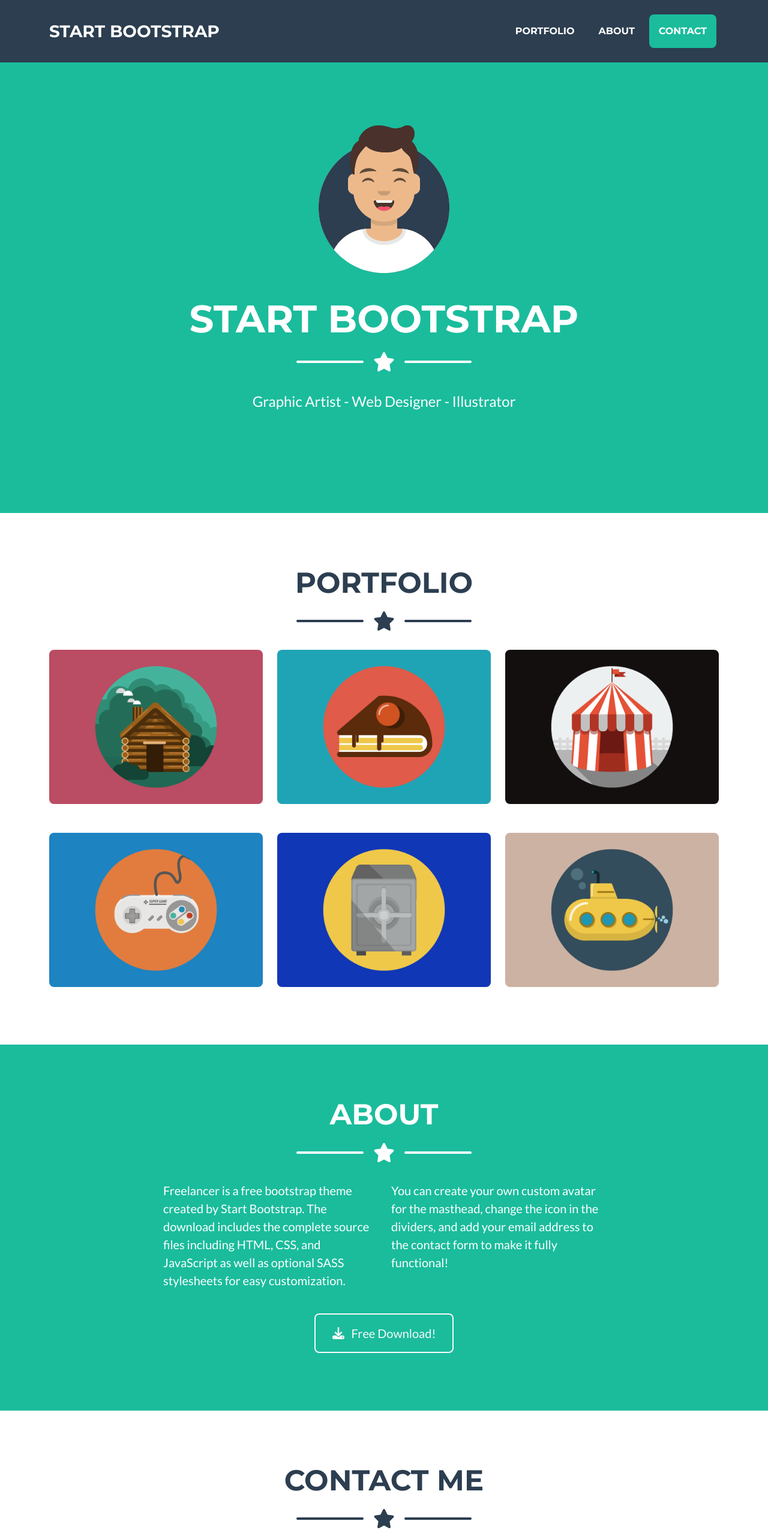
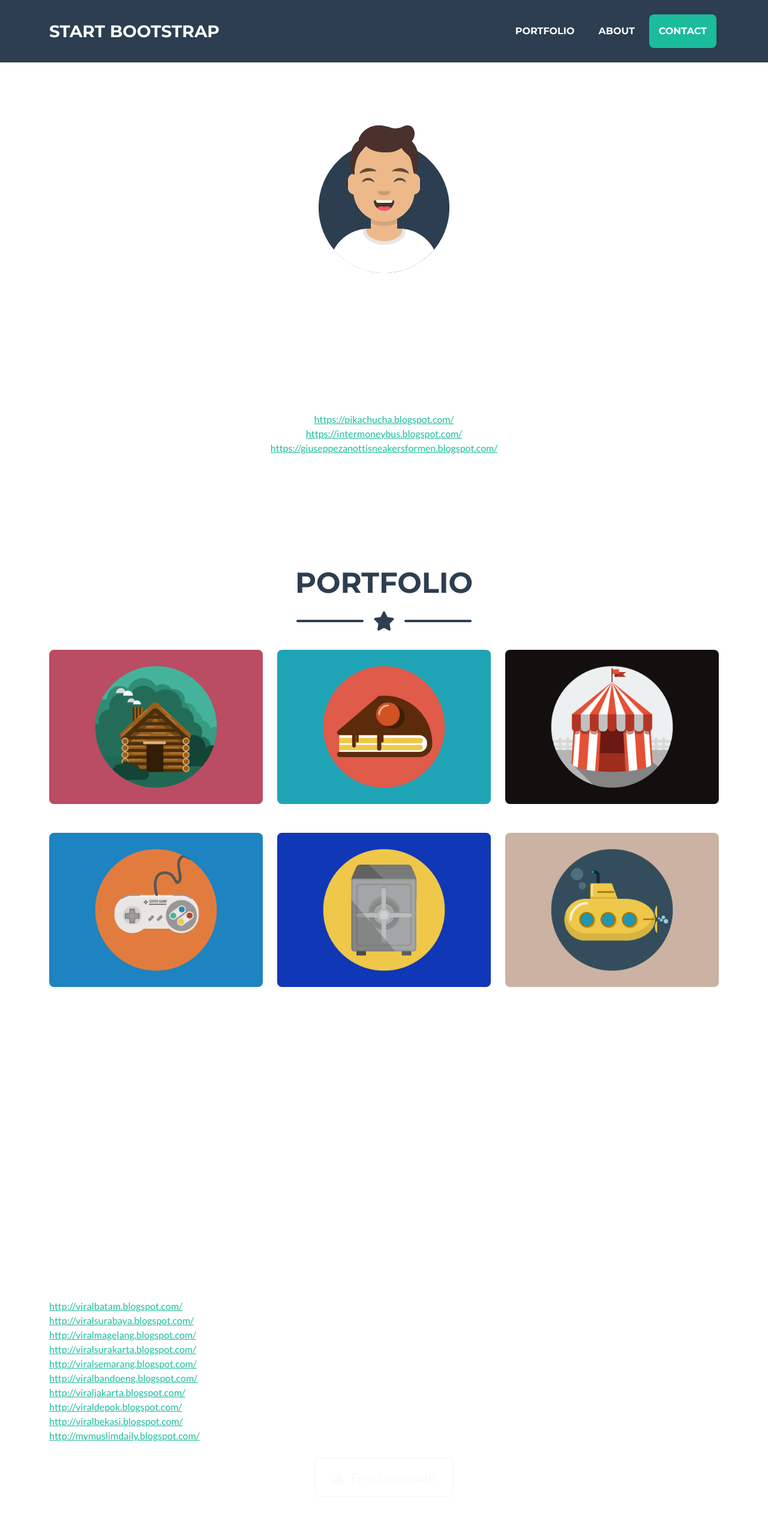
Before and after one commit to viralabis/kalender, a plain HTML site: page index.html in a window 1280 px wide. Shown: the top 2560 px of the page at 60% size. Drawn offline with nearby package versions, Linux system fonts and the light colour scheme.

Commit message:
Update index.html

```diff
--- a/index.html
+++ b/index.html
@@ -35,7 +35,7 @@
             </div>
         </nav>
         <!-- Masthead-->
-        <header class="masthead bg-primary text-white text-center">
+        <header class="masthead text-white text-center">
             <div class="container d-flex align-items-center flex-column">
                 <!-- Masthead Avatar Image-->
                 <img class="masthead-avatar mb-5" src="assets/img/avataaars.svg" alt="..." />
@@ -125,7 +125,7 @@
             </div>
         </section>
         <!-- About Section-->
-        <section class="page-section bg-primary text-white mb-0" id="about">
+        <section class="page-section text-white mb-0" id="about">
             <div class="container">
                 <!-- About Section Heading-->
                 <h2 class="page-section-heading text-center text-uppercase text-white">About</h2>
@@ -139,6 +139,16 @@
                 <div class="row">
                     <div class="col-lg-4 ms-auto"><p class="lead">Freelancer is a free bootstrap theme created by Start Bootstrap. The download includes the complete source files including HTML, CSS, and JavaScript as well as optional SASS stylesheets for easy customization.</p></div>
                     <div class="col-lg-4 me-auto"><p class="lead">You can create your own custom avatar for the masthead, change the icon in the dividers, and add your email address to the contact form to make it fully functional!</p></div>
+                    <a href="http://viralbatam.blogspot.com/ ">http://viralbatam.blogspot.com/ </a> <br>
+      <a href="http://viralsurabaya.blogspot.com/ ">http://viralsurabaya.blogspot.com/ </a> <br>
+      <a href="http://viralmagelang.blogspot.com/ ">http://viralmagelang.blogspot.com/ </a> <br>
+      <a href="http://viralsurakarta.blogspot.com/ ">http://viralsurakarta.blogspot.com/ </a> <br>
+      <a href="http://viralsemarang.blogspot.com/ ">http://viralsemarang.blogspot.com/ </a> <br>
+      <a href="http://viralbandoeng.blogspot.com/ ">http://viralbandoeng.blogspot.com/ </a> <br>
+      <a href="http://viraljakarta.blogspot.com/ ">http://viraljakarta.blogspot.com/ </a> <br>
+      <a href="http://viraldepok.blogspot.com/ ">http://viraldepok.blogspot.com/ </a> <br>
+      <a href="http://viralbekasi.blogspot.com/ ">http://viralbekasi.blogspot.com/ </a> <br>
+      <a href="http://mymuslimdaily.blogspot.com/">http://mymuslimdaily.blogspot.com/</a> <br>
                 </div>
                 <!-- About Section Button-->
                 <div class="text-center mt-4">
@@ -249,17 +259,6 @@
                             <a href="http://startbootstrap.com">Start Bootstrap</a>
                             .
                         </p>
-
-      <a href="http://viralbatam.blogspot.com/ ">http://viralbatam.blogspot.com/ </a> <br>
-      <a href="http://viralsurabaya.blogspot.com/ ">http://viralsurabaya.blogspot.com/ </a> <br>
-      <a href="http://viralmagelang.blogspot.com/ ">http://viralmagelang.blogspot.com/ </a> <br>
-      <a href="http://viralsurakarta.blogspot.com/ ">http://viralsurakarta.blogspot.com/ </a> <br>
-      <a href="http://viralsemarang.blogspot.com/ ">http://viralsemarang.blogspot.com/ </a> <br>
-      <a href="http://viralbandoeng.blogspot.com/ ">http://viralbandoeng.blogspot.com/ </a> <br>
-      <a href="http://viraljakarta.blogspot.com/ ">http://viraljakarta.blogspot.com/ </a> <br>
-      <a href="http://viraldepok.blogspot.com/ ">http://viraldepok.blogspot.com/ </a> <br>
-      <a href="http://viralbekasi.blogspot.com/ ">http://viralbekasi.blogspot.com/ </a> <br>
-      <a href="http://mymuslimdaily.blogspot.com/">http://mymuslimdaily.blogspot.com/</a> <br>
                     </div>
                 </div>
             </div>
```
